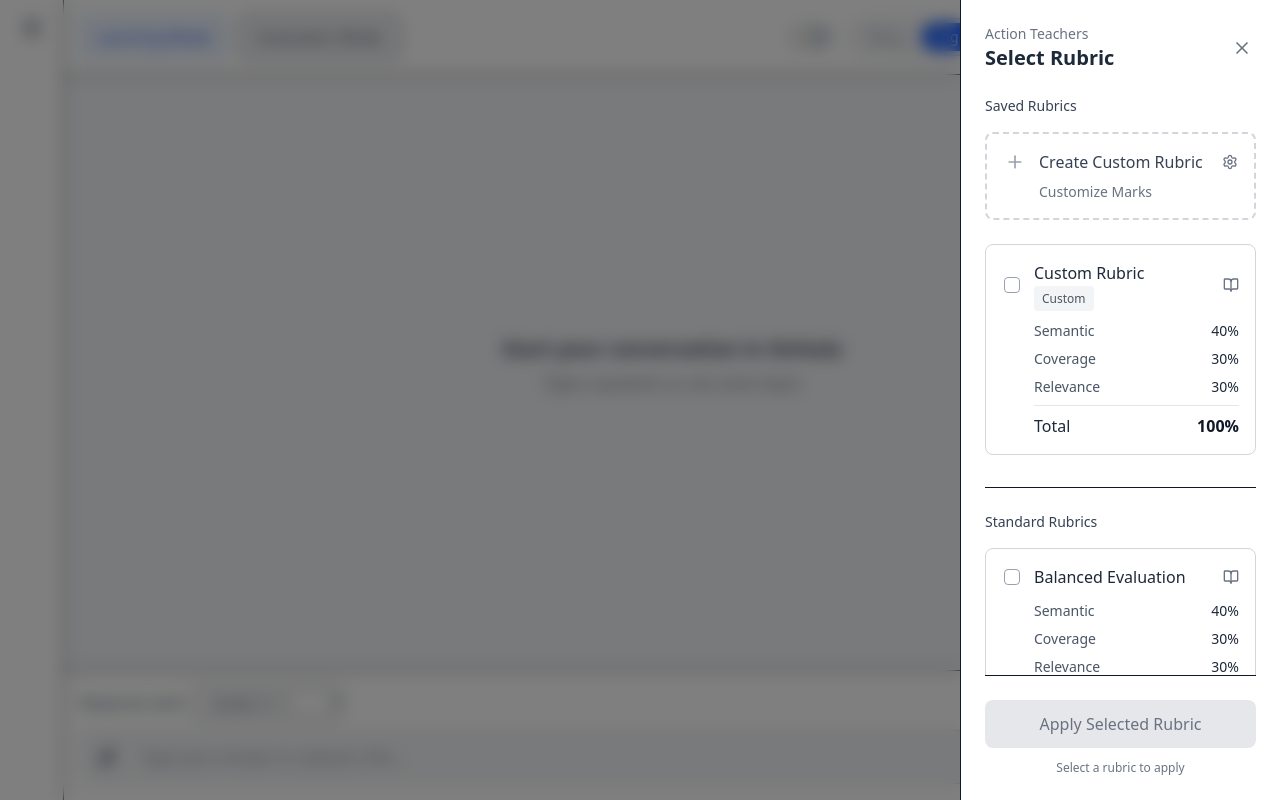
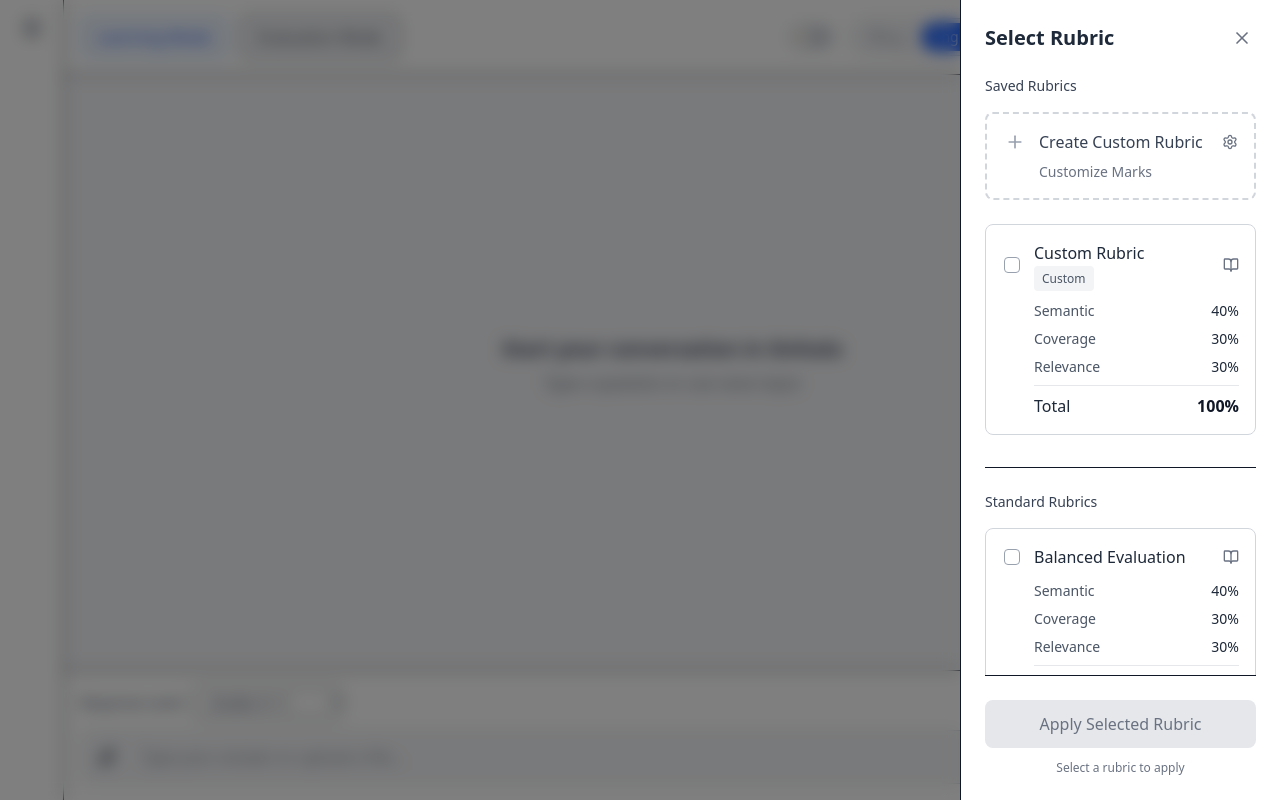
Before and after one commit to Miyuri15/sinlearn-web, a Next.js app: page /chat in a window 1280 px wide. Both pictures are taken after a click on the button "Rubric". Built offline with nearby package versions, Linux system fonts and the light colour scheme.

Commit message:
add deselect handler

```diff
--- a/src/components/chat/RubricSidebar.tsx
+++ b/src/components/chat/RubricSidebar.tsx
@@ -141,7 +141,6 @@
 
   // Translation keys for sidebar
   const sidebarText = {
-    actionTeachers: t("rubric.action_teachers", "Action Teachers"),
     selectRubric: t("rubric.select_rubric", "Select Rubric"),
     savedRubrics: t("rubric.saved_rubrics", "Saved Rubrics"),
     createCustomRubric: t(
@@ -215,9 +214,10 @@
   }, [isOpen]);
 
   const handleRubricSelect = (rubricId: string) => {
-    setSelectedRubric(rubricId);
-    onSelectRubric?.(rubricId);
-    setTimeout(() => onClose(), 300);
+    // Toggle selection: if already selected, deselect it
+    const newSelection = selectedRubric === rubricId ? "" : rubricId;
+    setSelectedRubric(newSelection);
+    onSelectRubric?.(newSelection);
   };
 
   const handlePercentageChange = (index: number, value: number) => {
@@ -465,12 +465,9 @@
 
   return (
     <>
-      {/* Backdrop */}
+      {/* Backdrop - REMOVED onClick handler to prevent closing on backdrop click */}
       {isOpen && (
-        <div
-          className="fixed inset-0 bg-black/50 backdrop-blur-sm z-40"
-          onClick={onClose}
-        />
+        <div className="fixed inset-0 bg-black/50 backdrop-blur-sm z-40" />
       )}
 
       {/* Customization Popup */}
@@ -485,9 +482,6 @@
         {/* Header */}
         <div className="flex justify-between items-center mb-6">
           <div>
-            <h2 className="text-sm font-medium text-gray-500 dark:text-gray-400">
-              {sidebarText.actionTeachers}
-            </h2>
             <h3 className="text-xl font-bold text-gray-800 dark:text-gray-200">
               {sidebarText.selectRubric}
             </h3>
```
